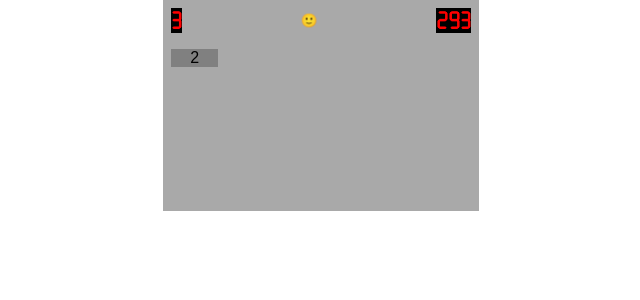
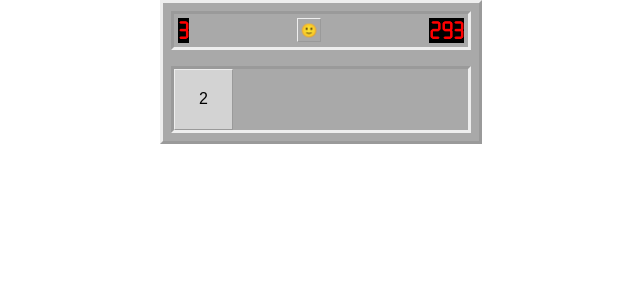
Before and after one commit to CamilaCintioli/minesweeper, a React (Create React App) app: page / in a window 1280 px wide. Shown: the top 300 px of the page, without its empty margins (319-959 px from the left). Built offline with nearby package versions, Linux system fonts and the light colour scheme.

Commit message:
Added styles

```diff
--- a/src/components/Cell.tsx
+++ b/src/components/Cell.tsx
@@ -1,20 +1,39 @@
 import React, { useCallback } from 'react'
 import styled from 'styled-components';
 
-const Pepita = styled.button`
+const Button = styled.button`
     margin: 0;
     padding: 0;
-    border: 0;
-    background-color: gray;
+    padding-top:100%;
+    border: 1px outset;
+    background-color: lightgray;
     border-radius: 0;
     font-size: 16px;
     min-height: 1em;
+    position: relative;
+    outline: none;
 
     :disabled {
         background-color: darkgray;
+        border: 1px dashed gray;
+    }
+
+    :active {
+        border: 1px inset;
     }
 `;
 
+const ButtonInner = styled.div`
+    position: absolute;
+    top: 0;
+    bottom: 0;
+    left: 0;
+    right: 0;
+
+    display: grid;
+    justify-items: center;
+    align-items:center;
+`
 
 interface Props extends React.Props<never> {
     state: '💣' | '🚩' | null | number,
@@ -36,8 +55,9 @@ export default function Cell({
     const putFlag = useCallback(() => {
         onFlag(x,y);
     }, [onFlag, x, y])
+
     return(
-        <Pepita disabled={isOpen} onClick={openCell} onContextMenu={putFlag}>{state}</Pepita>
+        <Button disabled={isOpen} onClick={openCell} onContextMenu={putFlag}><ButtonInner>{state}</ButtonInner></Button>
     )
 }
 
--- a/src/components/Grid.tsx
+++ b/src/components/Grid.tsx
@@ -2,7 +2,6 @@ import styled from 'styled-components'
 
 export default styled.div`
   display: grid;
+  border: 3px inset;
   grid-template-columns: repeat(5, 1fr);
-  grid-template-rows: repeat(5, 1fr);
-  grid-gap:1em;
 `
--- a/src/components/Header.tsx
+++ b/src/components/Header.tsx
@@ -2,6 +2,8 @@ import styled from 'styled-components'
 
 export default styled.div`
     display:flex;
+    padding: 0.25em;
+    border: 3px inset;
     justify-content: space-between;
     align-content: center;
 
--- a/src/components/Minesweeper.tsx
+++ b/src/components/Minesweeper.tsx
@@ -16,6 +16,7 @@ const MinesweeperWrapper = styled.div`
     grid-gap: 1em;
     margin: auto;
     padding: 0.5em;
+    border: 3px outset;
     max-width: 300px;
     background-color: darkgray;
 `
--- a/src/components/ResetButton.tsx
+++ b/src/components/ResetButton.tsx
@@ -5,7 +5,7 @@ import styled from 'styled-components'
 const Pepon = styled.button`
     margin:0;
     padding:0;
-    border:0;
+    border:1px outset;
     border-radius:0;
     background-color:darkgray;
     height:24px;
```
